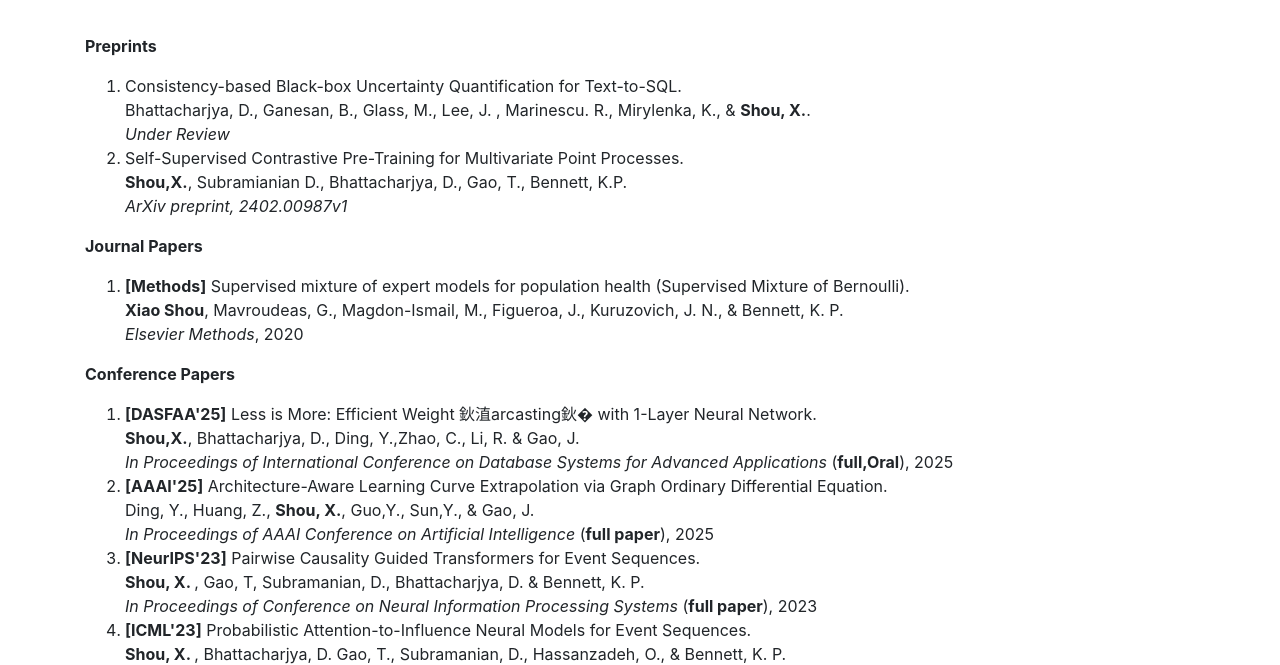
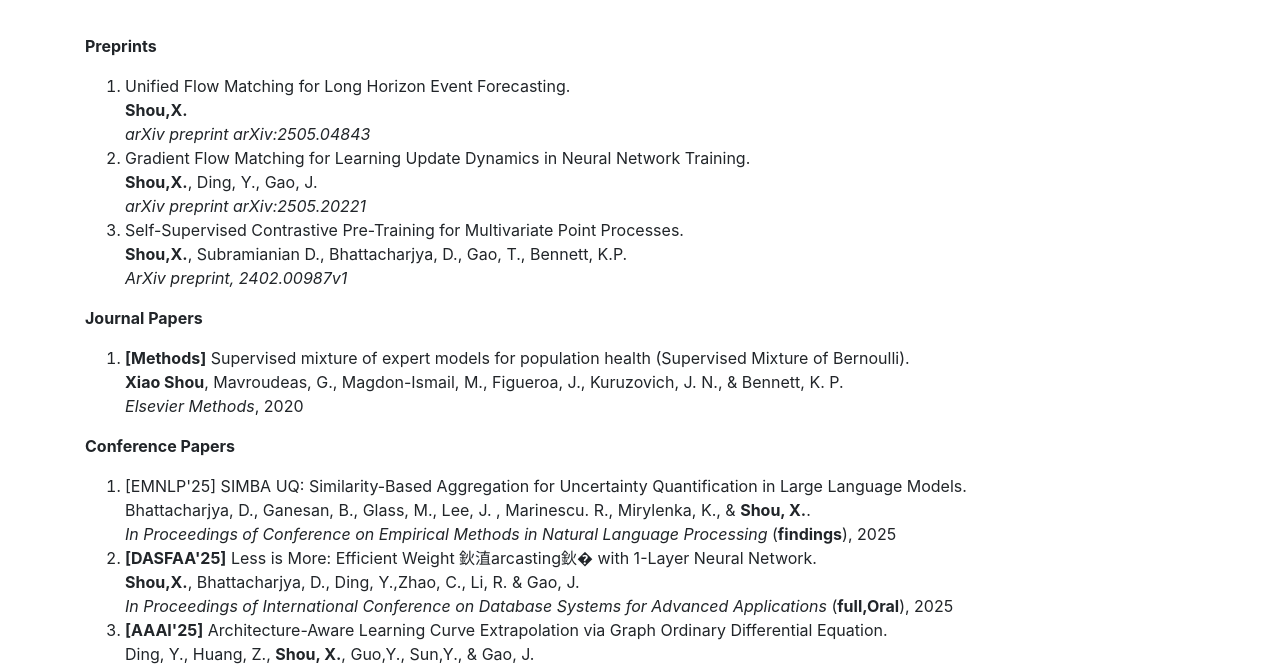
Before and after one commit to shou-xiao/shou-xiao.github.io, a website: page publications.html in a window 1280 px wide. Shown: the part 140-805 px from the top of the page. Drawn offline with Linux system fonts and the light colour scheme.

Commit message:
Update publications.html

```diff
--- a/publications.html
+++ b/publications.html
@@ -54,9 +54,14 @@
             <p><strong>Preprints</strong></p>
                 <ol>
                     <li>
-                		Consistency-based Black-box Uncertainty Quantification for Text-to-SQL. </br>
-                		Bhattacharjya, D., Ganesan, B., Glass, M., Lee, J. , Marinescu. R., Mirylenka, K., & <strong>Shou, X.</strong>. <br/>
-                		<em>Under Review</em>
+                		Unified Flow Matching for Long Horizon Event Forecasting. </br>
+                		<strong>Shou,X.</strong> <br/>
+                		<em>arXiv preprint arXiv:2505.04843</em>
+                	</li>
+                    <li>
+                		Gradient Flow Matching for Learning Update Dynamics in Neural Network Training. </br>
+                		<strong>Shou,X.</strong>, Ding, Y., Gao, J. <br/>
+                		<em>arXiv preprint arXiv:2505.20221</em>
                 	</li>
                     <li>
                 		Self-Supervised Contrastive Pre-Training for Multivariate Point Processes. </br>
@@ -79,6 +84,11 @@
 <!-- --------------------------------------------------------------------------------------------------------------------- -->
             <p><strong>Conference Papers</strong></p>
                 <ol>
+                    <li>
+                		[EMNLP'25] SIMBA UQ: Similarity-Based Aggregation for Uncertainty Quantification in Large Language Models. </br>
+                		Bhattacharjya, D., Ganesan, B., Glass, M., Lee, J. , Marinescu. R., Mirylenka, K., & <strong>Shou, X.</strong>. <br/>
+                		<em>In Proceedings of Conference on Empirical Methods in Natural Language Processing </em> (<strong>findings</strong>), 2025
+                	</li>
                     <li>
                 		<strong>[DASFAA'25]</strong> Less is More: Efficient Weight “Farcasting” with 1-Layer Neural Network. </br>
                 		<strong>Shou,X.</strong>, Bhattacharjya, D., Ding, Y.,Zhao, C., Li, R. &  Gao, J. <br/>
```
